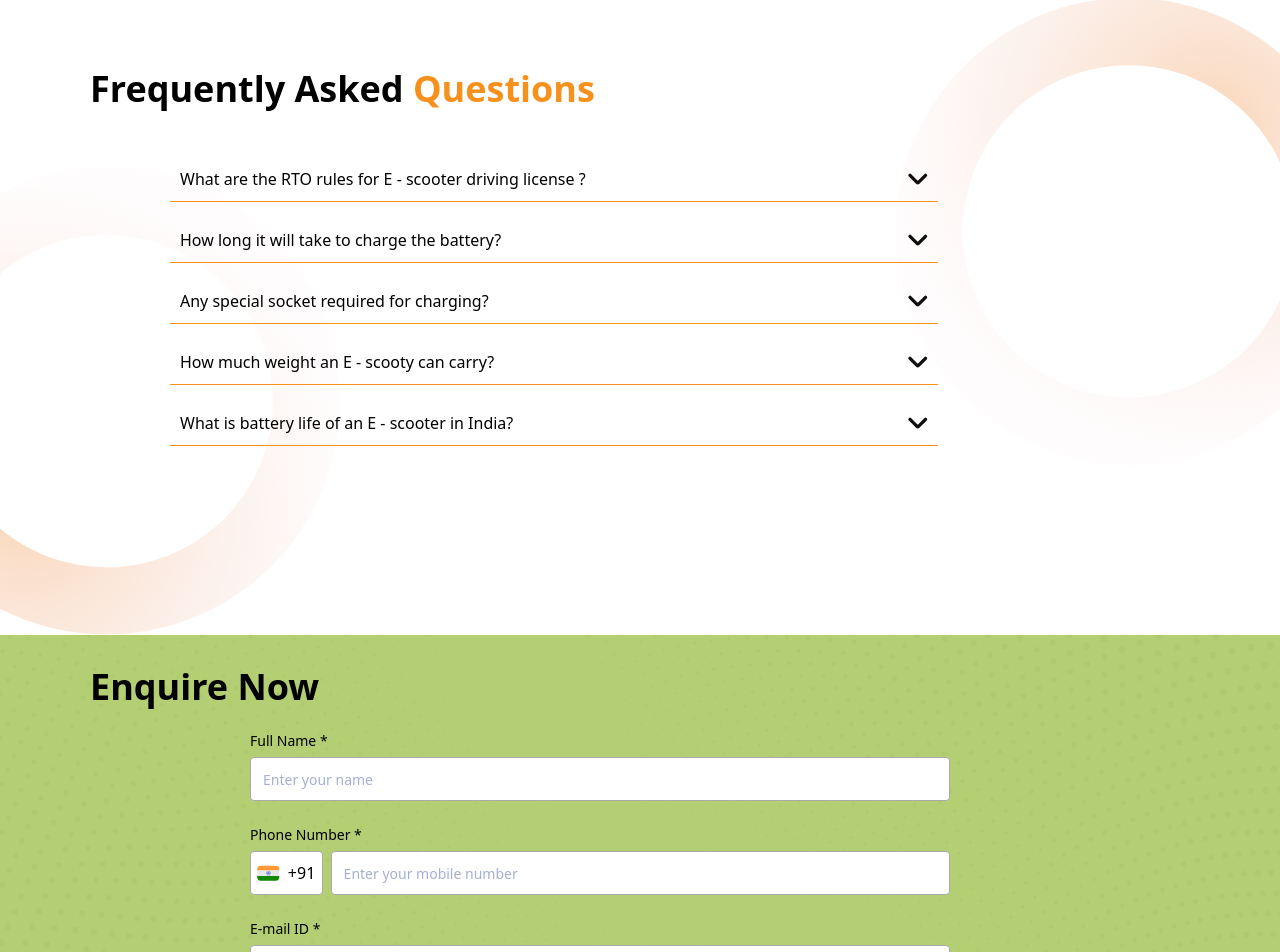
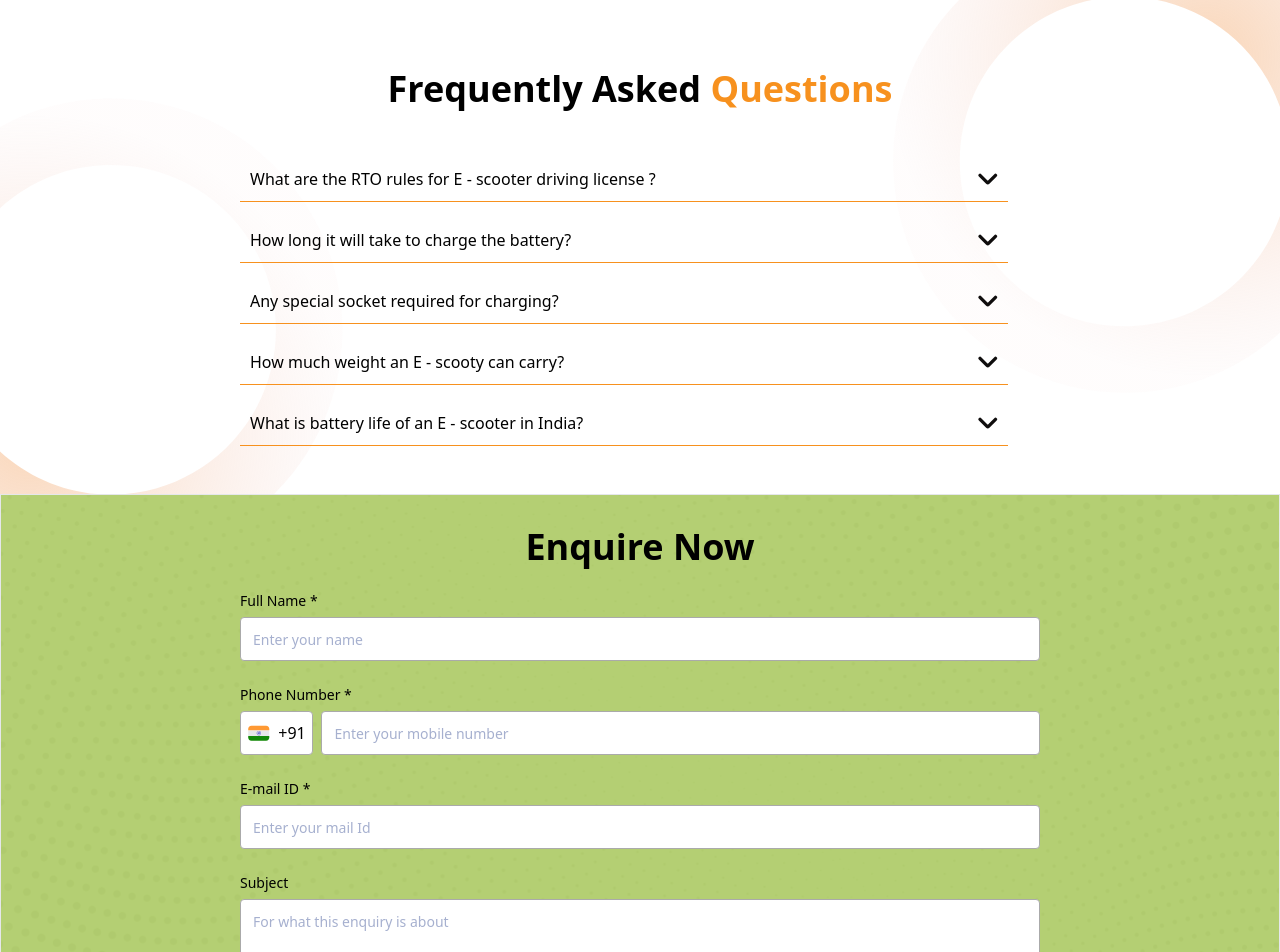
Before and after one commit to Lalu78/Mitsuhiro, a React (Create React App) app: page / in a window 1280 px wide. Shown: the part 3404-4356 px from the top of the page. Built offline with nearby package versions, Linux system fonts and the light colour scheme.

Commit message:
alignment center

```diff
--- a/src/Components/Home/Enquiry.js
+++ b/src/Components/Home/Enquiry.js
@@ -38,9 +38,10 @@ function Enquiry() {
 
 
     return (
-        <div className={`h-auto min-h-[570px] px-5 md:px-12 lg:px-[90px] flex-col w-full  bg-no-repeat bg-cover bg-center  `} style={{ backgroundImage: 'url("/images/ENQUIRY.svg")', backgroundRepeat: 'no-repeat' }}>
-            <h1 className='pt-8 font-semibold md:font-bold text-2xl md:text-4xl'>  Enquire Now </h1>
-            <div className=' mt-6 md:ml-40  w-full max-w-[700px]'>
+        <div className={`h-auto min-h-[570px] px-5  flex  w-full justify-center border  bg-no-repeat bg-cover bg-center  `} style={{ backgroundImage: 'url("/images/ENQUIRY.svg")', backgroundRepeat: 'no-repeat' }}>
+            <div className='w-full max-w-[800px]'>
+                <h1 className='pt-8 font-semibold md:font-bold text-2xl md:text-4xl text-center'>  Enquire Now </h1>
+                <div className=' mt-6 w-full '>
                     <form onSubmit={handleSubmit(onSubmit)} className='flex flex-col gap-6'>
                         <TextField
                             type="text"
@@ -92,6 +93,7 @@ function Enquiry() {
                     </form>
                 </div>
             </div>
+        </div>
     )
 }
 
--- a/src/Components/Home/FAQSection.js
+++ b/src/Components/Home/FAQSection.js
@@ -5,14 +5,16 @@ import FAQData from '../../Data/FAQData'
 
 function FAQSection() {
     return (
-        <div className={`h-auto md:h-[637px] px-5 md:px-12 lg:px-[90px] w-full  bg-no-repeat bg-cover bg-center bg-[url('../public/images/faqmobilebg.svg')] md:bg-[url('../public/images/faqbg.svg')]`}  >
-            <h1 className='font-semibold md:font-semibold text-2xl md:text-4xl text-black pt-9 md:pt-[71px]'>Frequently Asked <span className='text-[#F7911E]'>Questions</span></h1>
-            <div className='w-full md:w-[862.88px] md:ml-20 my-8 md:my-12'>
-                <ul className="accordion">
-                    {FAQData.map(({ Q, A }) => (
-                        <Accordion heading={Q} content={A} />
-                    ))}
-                </ul>
+        <div className={`h-auto mih-[550px] px-5 flex justify-center  w-full  bg-no-repeat bg-cover bg-center bg-[url('../public/images/faqmobilebg.svg')] md:bg-[url('../public/images/faqbg.svg')]`}  >
+            <div className='w-full max-w-[800px]'>
+                <h1 className='font-semibold md:font-semibold text-2xl md:text-4xl text-black pt-9 md:pt-[71px] text-center'>Frequently Asked <span className='text-[#F7911E]'>Questions</span></h1>
+                <div className='w-full my-8 md:my-12'>
+                    <ul className="accordion">
+                        {FAQData.map(({ Q, A }) => (
+                            <Accordion heading={Q} content={A} />
+                        ))}
+                    </ul>
+                </div>
             </div>
 
         </div>
```
Lines whose indentation alone changed are shown as unchanged.
